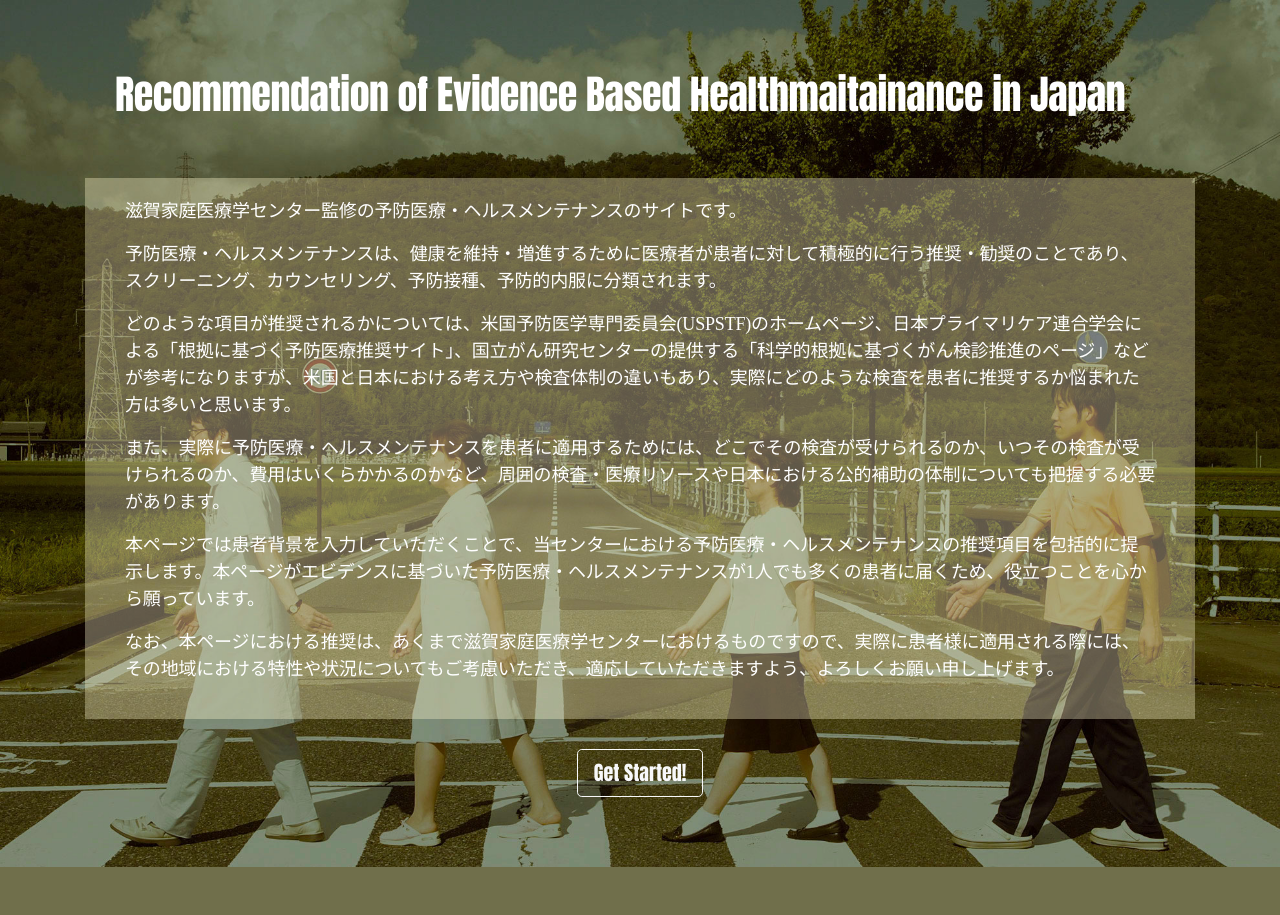
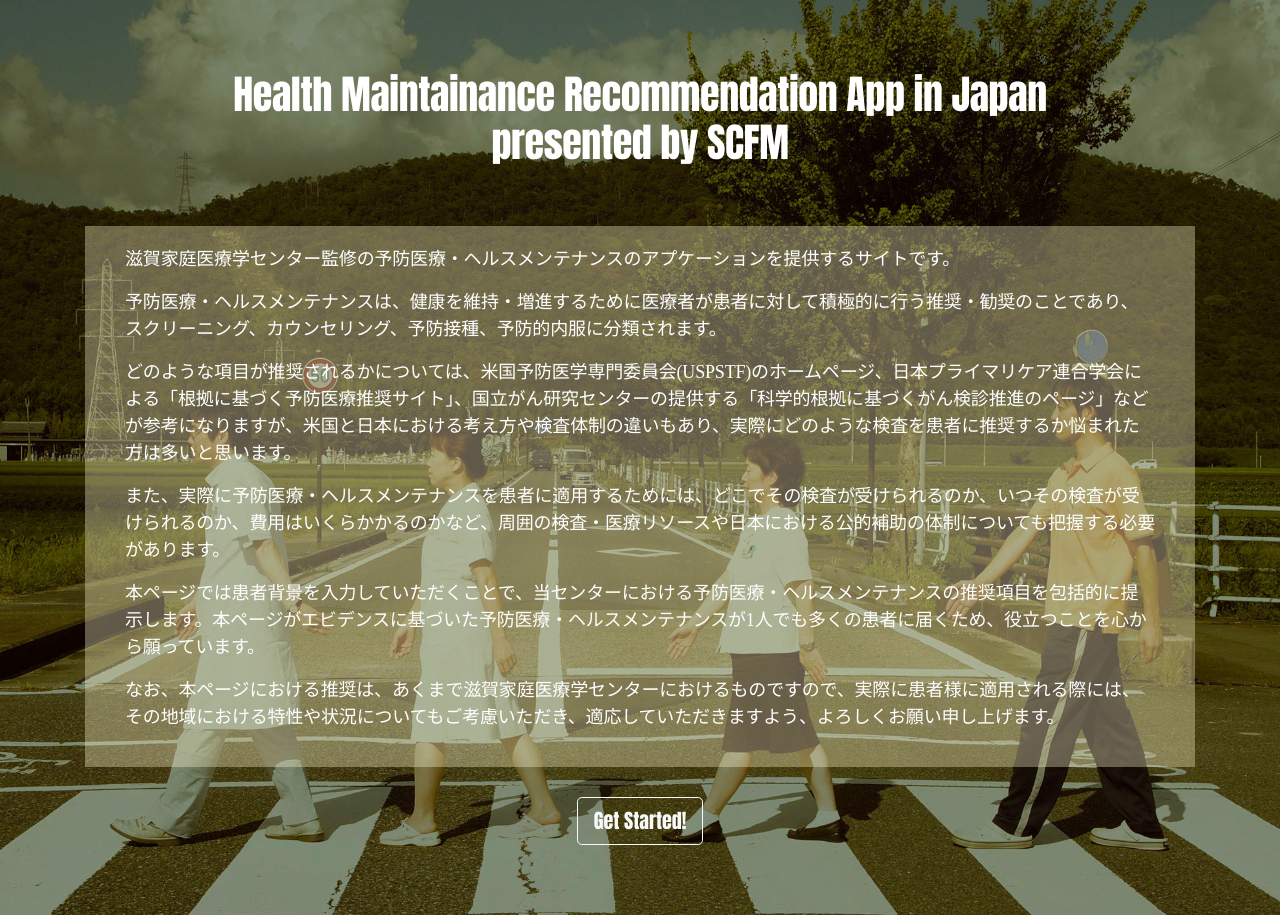
Before and after one commit to tsunochan0731/koikesensei, a Flask app: page / in a window 1280 px wide. Before the commit the page ends 867 px from the top, so only its background shows below. Run offline with Flask 2, Linux system fonts and the light colour scheme; some libraries are stand-ins or nearby versions.

Commit message:
“共有”

```diff
--- a/static/top.css
+++ b/static/top.css
@@ -11,6 +11,7 @@
 .thema{
   margin:30px 30px 60px 30px;
   letter-spacing: -.01em;
+  text-align: center;
 }
 
 .statement{
--- a/templates/index.html
+++ b/templates/index.html
@@ -3,7 +3,7 @@
   <head>
     <meta charset="utf-8">
     <meta name="viewport" content="width=device-width, initial-scale=1, shrink-to-fit=no">
-    <title>Health maintainance</title>
+    <title>SCFM Health Maintainance</title>
     <!-- <link rel="stylesheet" href="../static/style.css"> -->
     <link rel="stylesheet" href="https://stackpath.bootstrapcdn.com/bootstrap/4.5.0/css/bootstrap.min.css" integrity="sha384-9aIt2nRpC12Uk9gS9baDl411NQApFmC26EwAOH8WgZl5MYYxFfc+NcPb1dKGj7Sk" crossorigin="anonymous">
     <link rel="stylesheet" href="{{url_for('static',filename = 'index.css')}}">
--- a/templates/result.html
+++ b/templates/result.html
@@ -4,7 +4,7 @@
     <meta charset="utf-8">
     <!-- viewportを指定する。指定するだけでもスマホでそれなりの表示になる。 -->
     <meta name="viewport" content="width=device-width,initial-scale=1">
-    <title>Health maintainance</title>
+    <title>SCFM Health Maintainance</title>
     <!-- <link rel="stylesheet" href="../static/style.css"> -->
     {# Bootstrapの設定ファイルを一式読み込みする。 #}
     <link rel="stylesheet" href="https://stackpath.bootstrapcdn.com/bootstrap/4.3.1/css/bootstrap.min.css" integrity="sha384-ggOyR0iXCbMQv3Xipma34MD+dH/1fQ784/j6cY/iJTQUOhcWr7x9JvoRxT2MZw1T" crossorigin="anonymous">
@@ -26,7 +26,7 @@
     </div>
 
     <div class="main-result">
-      <p class="thema">These healthmaintainance are recommended for your patient</p>
+      <p class="thema">These health maintainance are recommended for your patient</p>
       <div class="row">
         <div class="col-sm-12 caution">
           <p>※以下の点にご注意ください。</p>
--- a/templates/toppage.html
+++ b/templates/toppage.html
@@ -3,7 +3,7 @@
   <head>
     <meta charset="utf-8">
     <meta name="viewport" content="width=device-width, initial-scale=1, shrink-to-fit=no">
-    <title>Health maintainance</title>
+    <title>SCFM Health Maintainance</title>
     <!-- <link rel="stylesheet" href="../static/style.css"> -->
     <link rel="stylesheet" href="https://stackpath.bootstrapcdn.com/bootstrap/4.5.0/css/bootstrap.min.css" integrity="sha384-9aIt2nRpC12Uk9gS9baDl411NQApFmC26EwAOH8WgZl5MYYxFfc+NcPb1dKGj7Sk" crossorigin="anonymous">
     <link rel="stylesheet" href="{{url_for('static',filename = 'top.css')}}">
@@ -15,9 +15,9 @@
   <body>
     <div class="jumbotron jumbotron-fluid explanation">
           <div class="container">
-            <h1 class="thema">Recommendation of Evidence Based Healthmaitainance in Japan</h1>
+            <h1 class="thema">Health Maintainance Recommendation App in Japan<p>presented by SCFM</p></h1>
             <div class="statement">
-              <p>滋賀家庭医療学センター監修の予防医療・ヘルスメンテナンスのサイトです。
+              <p>滋賀家庭医療学センター監修の予防医療・ヘルスメンテナンスのアプケーションを提供するサイトです。
               <p>予防医療・ヘルスメンテナンスは、健康を維持・増進するために医療者が患者に対して積極的に行う推奨・勧奨のことであり、スクリーニング、カウンセリング、予防接種、予防的内服に分類されます。</p>
               <p>どのような項目が推奨されるかについては、米国予防医学専門委員会(USPSTF)のホームページ、日本プライマリケア連合学会による「根拠に基づく予防医療推奨サイト」、国立がん研究センターの提供する「科学的根拠に基づくがん検診推進のページ」などが参考になりますが、米国と日本における考え方や検査体制の違いもあり、実際にどのような検査を患者に推奨するか悩まれた方は多いと思います。</p>
               <p>また、実際に予防医療・ヘルスメンテナンスを患者に適用するためには、どこでその検査が受けられるのか、いつその検査が受けられるのか、費用はいくらかかるのかなど、周囲の検査・医療リソースや日本における公的補助の体制についても把握する必要があります。</p>
```
